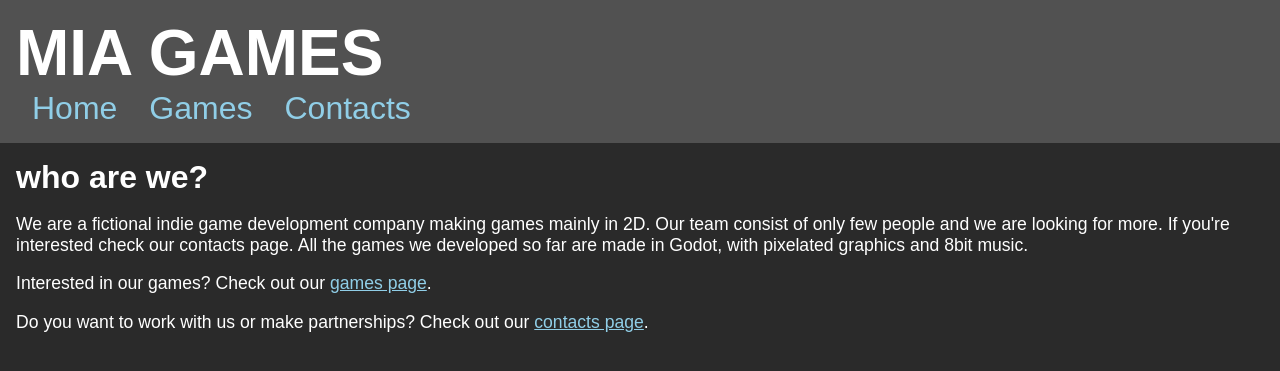
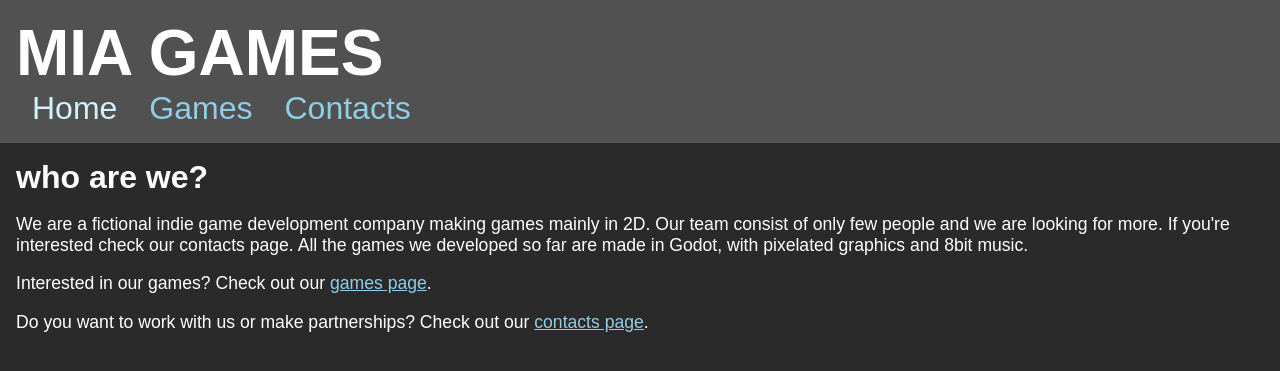
Before and after one commit to MichalPKN/mia-games, a PHP site: page / in a window 1280 px wide. Shown: the top 371 px of the page. Run offline with PHP 8.4, Linux system fonts and the light colour scheme.

Commit message:
changed style for active class

```diff
--- a/style/_header.scss
+++ b/style/_header.scss
@@ -11,5 +11,8 @@ header {
             font-size: 2em;
             text-decoration: none;
         }
+        .active {
+            color: rgb(210, 241, 253);
+        }
     }
 }
--- a/style/style.css
+++ b/style/style.css
@@ -56,6 +56,10 @@ header nav a {
   text-decoration: none;
 }
 
+header nav .active {
+  color: #d2f1fd;
+}
+
 #games {
   margin-top: 2em;
   display: -ms-grid;
```
Also changed, not shown: 1 other file.
